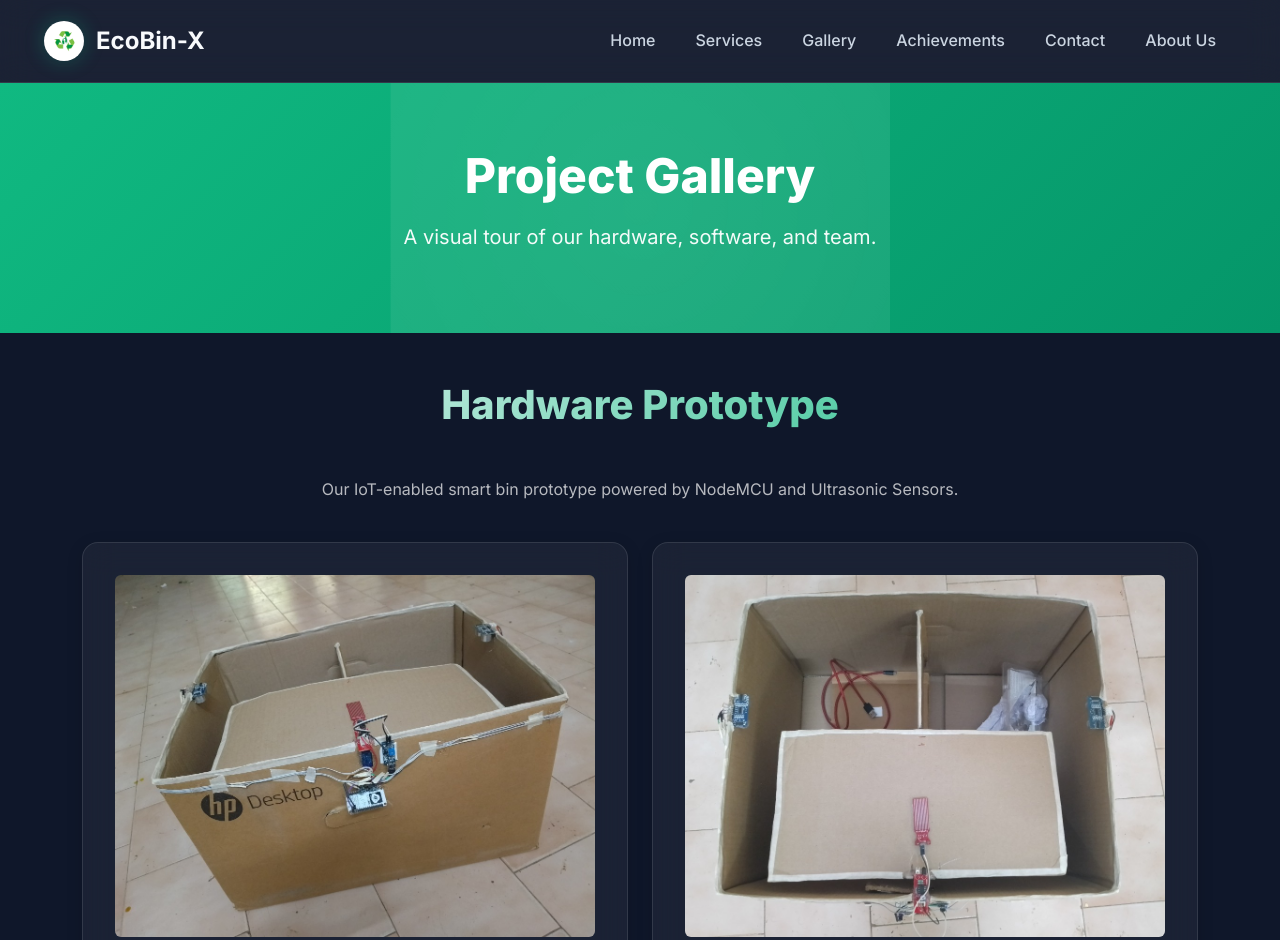
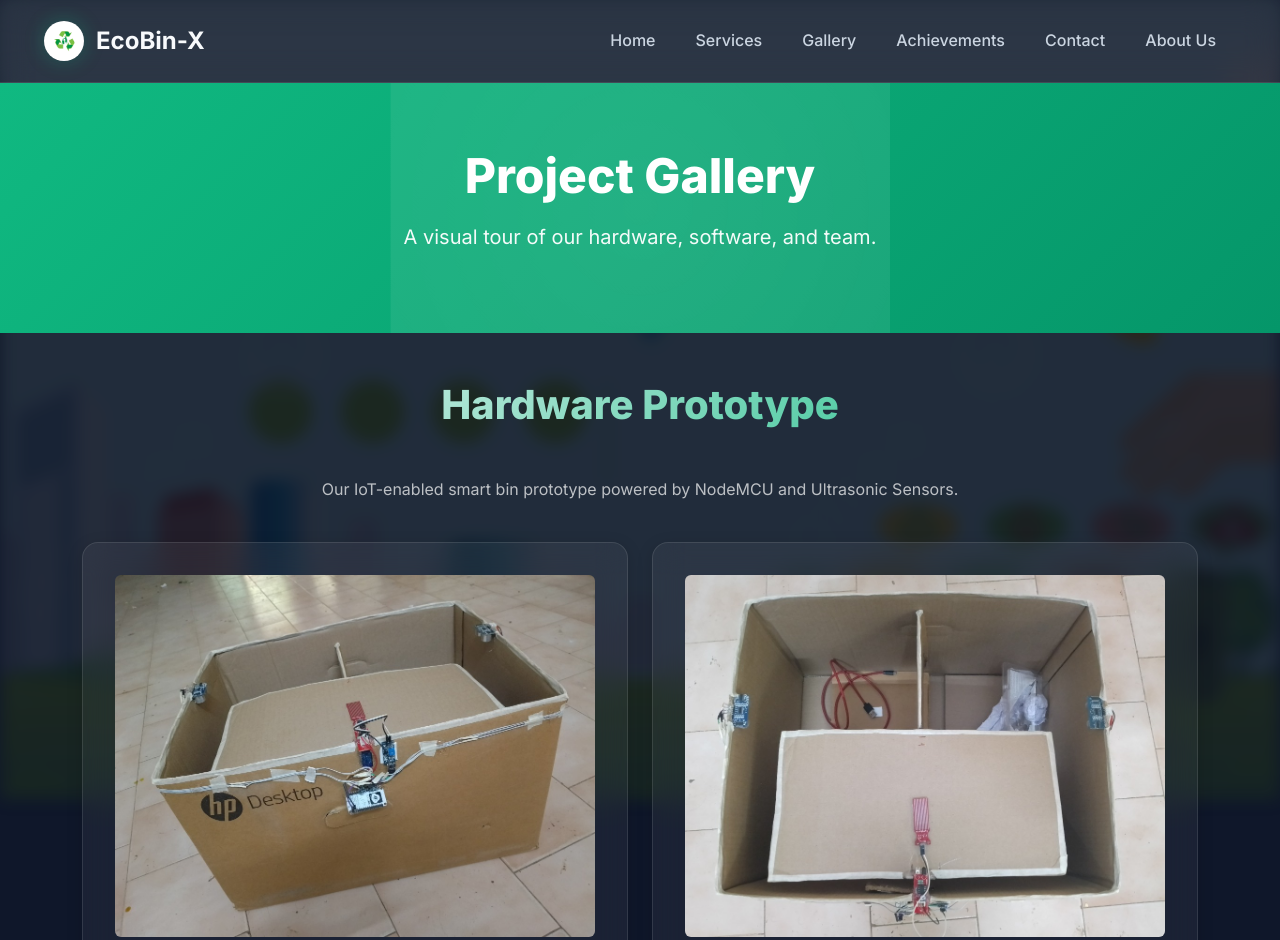
Before and after one commit to chaithanya-0414/EcoBin-X-Smart-Waste-Management-System, a plain HTML site: page gallery.html in a window 1280 px wide. Shown: the top 940 px of the page. Drawn offline with nearby package versions, Linux system fonts and the light colour scheme.

Commit message:
Fixed broken image references - changed pics.jpg to pic.jpg

```diff
--- a/gallery.html
+++ b/gallery.html
@@ -70,7 +70,7 @@
     </div>
 
     <!-- Background Image Container -->
-    <div class="background-image" style="background-image: url('assets/pics.jpg');"></div>
+    <div class="background-image" style="background-image: url('assets/pic.jpg');"></div>
 
     <!-- Main Content -->
     <div class="container mt-5 mb-5 main-content">
```
Also changed, not shown: about.html (+1 -1 lines), welcome.html (+1 -1 lines).
